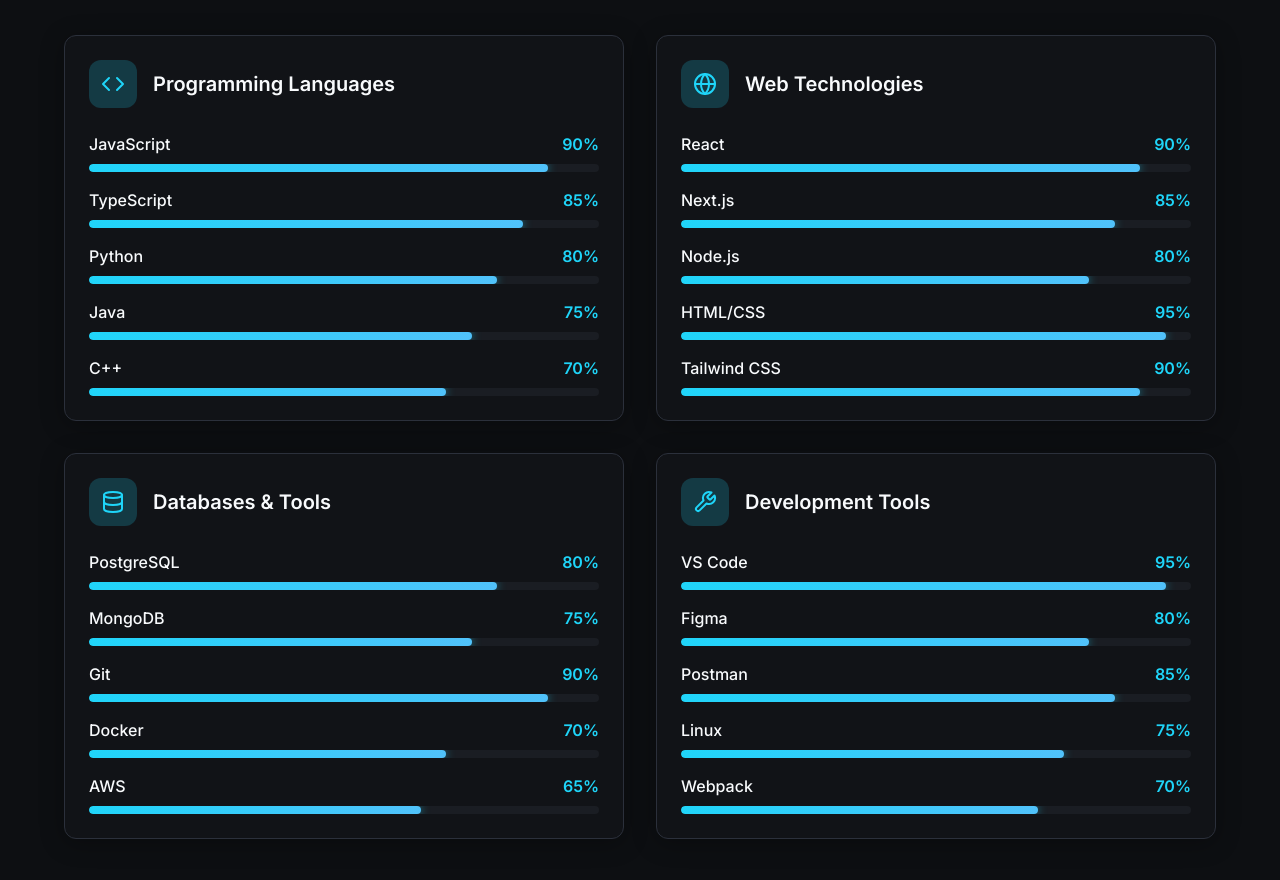
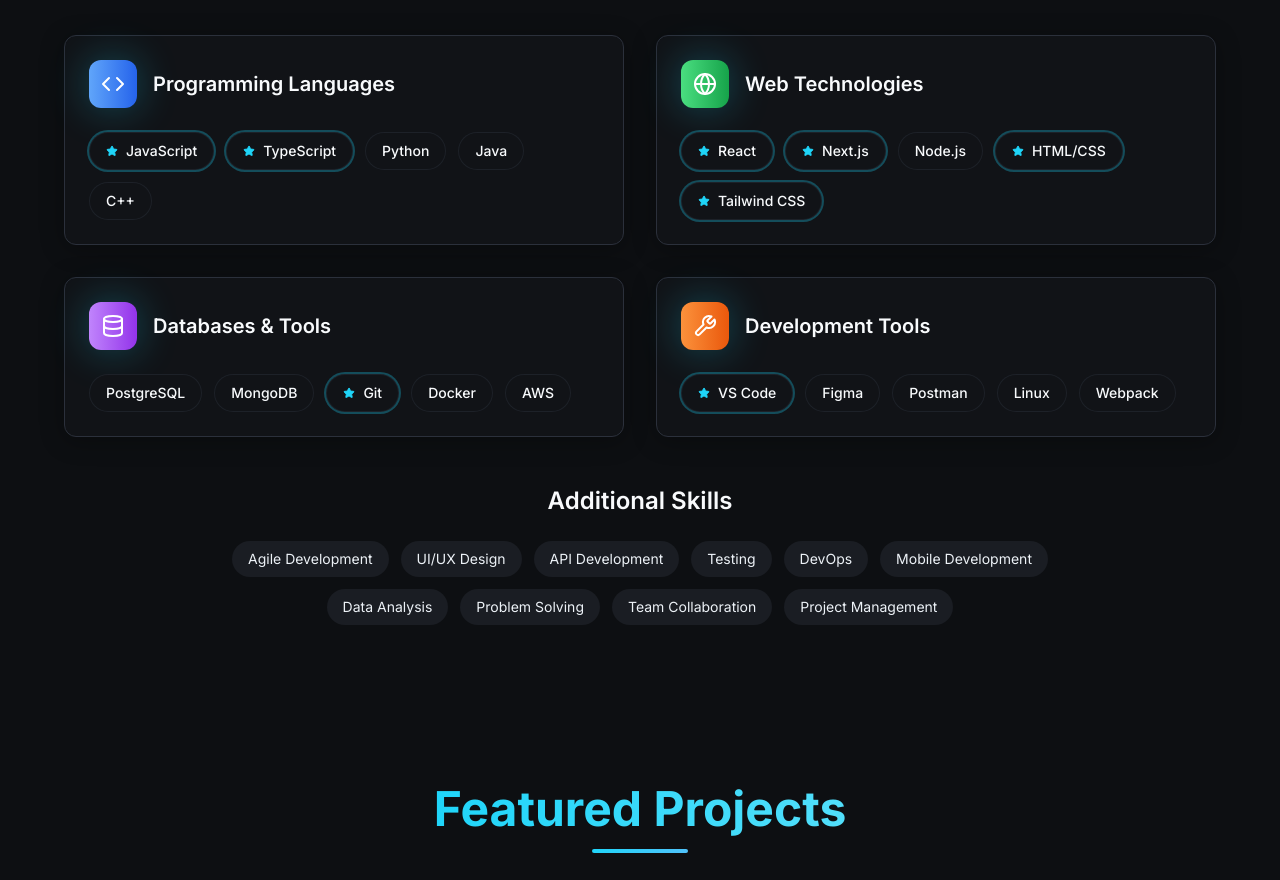
Before and after one commit to rohitmosh/portfolio, a React (Vite) app: page / in a window 1280 px wide. Shown: the part 1900-2780 px from the top of the page. Built offline with nearby package versions, Linux system fonts and the light colour scheme.

Commit message:
Refactor Skills Section
Remove percentage displays and redesign the skills and technologies section.

```diff
--- a/src/components/Portfolio/Skills.tsx
+++ b/src/components/Portfolio/Skills.tsx
@@ -1,5 +1,5 @@
 import { useState, useEffect, useRef } from 'react';
-import { Code, Database, Globe, Wrench } from 'lucide-react';
+import { Code, Database, Globe, Wrench, Star } from 'lucide-react';
 
 const Skills = () => {
   const [isVisible, setIsVisible] = useState(false);
@@ -26,73 +26,69 @@ const Skills = () => {
     {
       title: 'Programming Languages',
       icon: Code,
+      color: 'from-blue-400 to-blue-600',
       skills: [
-        { name: 'JavaScript', level: 90 },
-        { name: 'TypeScript', level: 85 },
-        { name: 'Python', level: 80 },
-        { name: 'Java', level: 75 },
-        { name: 'C++', level: 70 },
+        { name: 'JavaScript', featured: true },
+        { name: 'TypeScript', featured: true },
+        { name: 'Python', featured: false },
+        { name: 'Java', featured: false },
+        { name: 'C++', featured: false },
       ],
     },
     {
       title: 'Web Technologies',
       icon: Globe,
+      color: 'from-green-400 to-green-600',
       skills: [
-        { name: 'React', level: 90 },
-        { name: 'Next.js', level: 85 },
-        { name: 'Node.js', level: 80 },
-        { name: 'HTML/CSS', level: 95 },
-        { name: 'Tailwind CSS', level: 90 },
+        { name: 'React', featured: true },
+        { name: 'Next.js', featured: true },
+        { name: 'Node.js', featured: false },
+        { name: 'HTML/CSS', featured: true },
+        { name: 'Tailwind CSS', featured: true },
       ],
     },
     {
       title: 'Databases & Tools',
       icon: Database,
+      color: 'from-purple-400 to-purple-600',
       skills: [
-        { name: 'PostgreSQL', level: 80 },
-        { name: 'MongoDB', level: 75 },
-        { name: 'Git', level: 90 },
-        { name: 'Docker', level: 70 },
-        { name: 'AWS', level: 65 },
+        { name: 'PostgreSQL', featured: false },
+        { name: 'MongoDB', featured: false },
+        { name: 'Git', featured: true },
+        { name: 'Docker', featured: false },
+        { name: 'AWS', featured: false },
       ],
     },
     {
       title: 'Development Tools',
       icon: Wrench,
+      color: 'from-orange-400 to-orange-600',
       skills: [
-        { name: 'VS Code', level: 95 },
-        { name: 'Figma', level: 80 },
-        { name: 'Postman', level: 85 },
-        { name: 'Linux', level: 75 },
-        { name: 'Webpack', level: 70 },
+        { name: 'VS Code', featured: true },
+        { name: 'Figma', featured: false },
+        { name: 'Postman', featured: false },
+        { name: 'Linux', featured: false },
+        { name: 'Webpack', featured: false },
       ],
     },
   ];
 
-  const ProgressBar = ({ skill, delay = 0 }: { skill: { name: string; level: number }; delay?: number }) => {
-    const [progress, setProgress] = useState(0);
-
-    useEffect(() => {
-      if (isVisible) {
-        const timer = setTimeout(() => {
-          setProgress(skill.level);
-        }, delay);
-        return () => clearTimeout(timer);
-      }
-    }, [isVisible, skill.level, delay]);
-
+  const SkillTag = ({ skill, delay = 0 }: { skill: { name: string; featured: boolean }; delay?: number }) => {
     return (
-      <div className="mb-4">
-        <div className="flex justify-between items-center mb-2">
-          <span className="text-foreground font-medium">{skill.name}</span>
-          <span className="text-accent font-semibold">{skill.level}%</span>
+      <div
+        className={`group relative px-4 py-2 rounded-full border border-border/50
+          bg-card hover:bg-accent hover:text-accent-foreground transition-all duration-300
+          hover:scale-105 hover:shadow-glow cursor-default animate-fade-in
+          ${skill.featured ? 'ring-2 ring-accent/30 bg-accent/10' : ''}`}
+        style={{ animationDelay: `${delay}s` }}
+      >
+        <div className="flex items-center gap-2">
+          {skill.featured && <Star className="w-3 h-3 fill-accent text-accent" />}
+          <span className="text-sm font-medium">{skill.name}</span>
         </div>
-        <div className="progress-glow">
-          <div
-            className="progress-fill transition-all duration-1000 ease-out"
-            style={{ width: `${progress}%` }}
-          />
-        </div>
+        {skill.featured && (
+          <div className="absolute inset-0 rounded-full bg-gradient-to-r from-accent/10 to-accent-glow/10 opacity-0 group-hover:opacity-100 transition-opacity duration-300" />
+        )}
       </div>
     );
   };
@@ -117,20 +113,20 @@ const Skills = () => {
           {/* Skills grid */}
           <div className="grid md:grid-cols-2 gap-8">
             {skillCategories.map((category, categoryIndex) => (
-              <div key={category.title} className="card-glow">
+              <div key={category.title} className="card-glow p-6 rounded-xl">
                 <div className="flex items-center mb-6">
-                  <div className="bg-accent/20 p-3 rounded-lg mr-4">
-                    <category.icon className="text-accent" size={24} />
+                  <div className={`bg-gradient-to-r ${category.color} p-3 rounded-lg mr-4 shadow-glow`}>
+                    <category.icon className="text-white" size={24} />
                   </div>
-                  <h3 className="text-xl font-semibold">{category.title}</h3>
+                  <h3 className="text-xl font-semibold text-foreground">{category.title}</h3>
                 </div>
 
-                <div className="space-y-4">
+                <div className="flex flex-wrap gap-3">
                   {category.skills.map((skill, skillIndex) => (
-                    <ProgressBar
+                    <SkillTag
                       key={skill.name}
                       skill={skill}
-                      delay={categoryIndex * 200 + skillIndex * 100}
+                      delay={categoryIndex * 0.1 + skillIndex * 0.05}
                     />
                   ))}
                 </div>
--- a/tailwind.config.ts
+++ b/tailwind.config.ts
@@ -101,11 +101,33 @@ export default {
 					to: {
 						height: '0'
 					}
+				},
+				'fade-in': {
+					'0%': {
+						opacity: '0',
+						transform: 'translateY(10px)'
+					},
+					'100%': {
+						opacity: '1',
+						transform: 'translateY(0)'
+					}
+				},
+				'fade-in-up': {
+					'0%': {
+						opacity: '0',
+						transform: 'translateY(20px)'
+					},
+					'100%': {
+						opacity: '1',
+						transform: 'translateY(0)'
+					}
 				}
 			},
 			animation: {
 				'accordion-down': 'accordion-down 0.2s ease-out',
-				'accordion-up': 'accordion-up 0.2s ease-out'
+				'accordion-up': 'accordion-up 0.2s ease-out',
+				'fade-in': 'fade-in 0.5s ease-out forwards',
+				'fade-in-up': 'fade-in-up 0.5s ease-out forwards'
 			}
 		}
 	},
```
